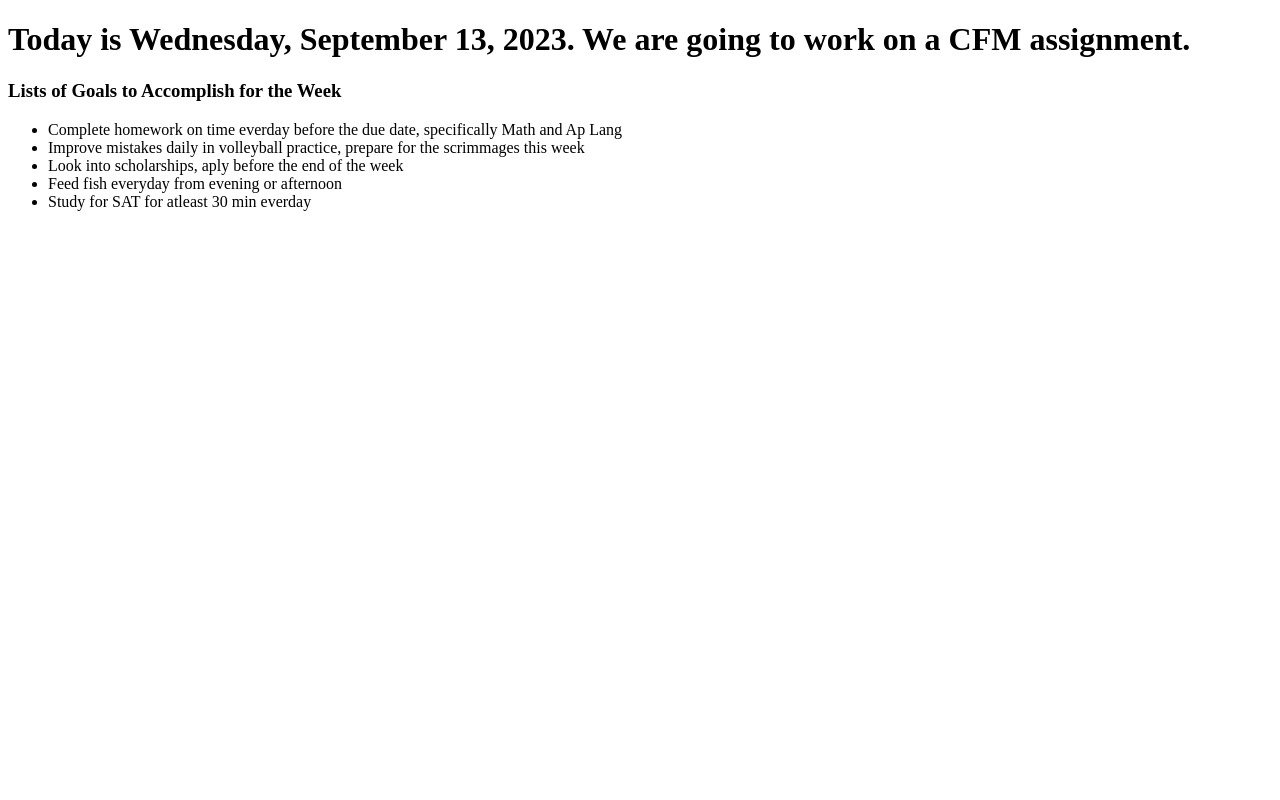
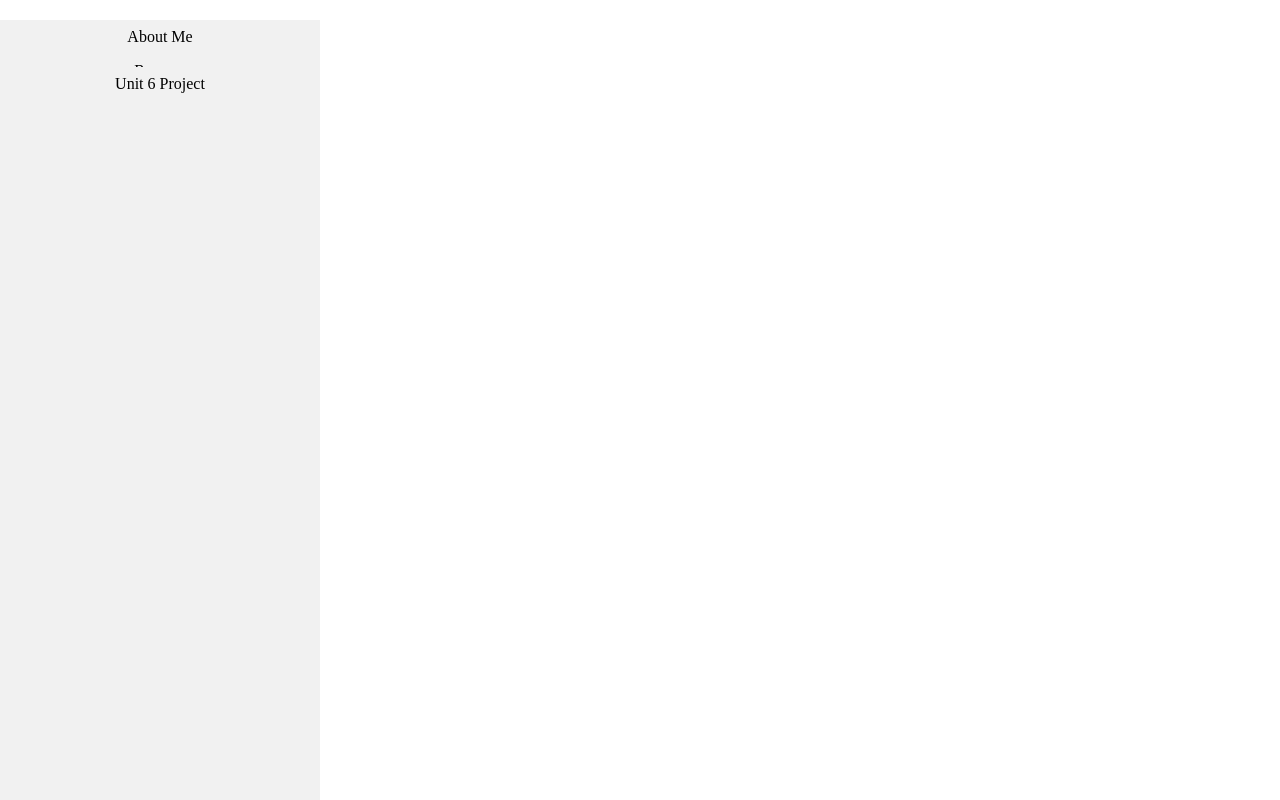
Before and after one commit to prinlim/seniorPortfolio.github.io, a plain HTML site: page index.html in a window 1280 px wide. Drawn offline with Linux system fonts and the light colour scheme.

Commit message:
Update index.html
added unit 6 project

```diff
--- a/index.html
+++ b/index.html
@@ -1,39 +1,65 @@
 <!DOCTYPE html>
 <html>
-  <head>
-    <meta charset="utf-8">
-    <meta name = "description" content="Thomas Edison Web and App Development">
-    <meta name= "keywords" content= "Thomas Edison">
-    <meta name="author" content="Princess Lim">
-    <title>
-      Princess Lim Senior Portfolio TAEHS
-    </title>
-  </head>
-  <body>
 
-  </body>
-  <h1>
-    Today is Wednesday, September 13, 2023. We are going to work on a CFM assignment.
-  </h1>
-  <h3> Lists of Goals to Accomplish for the Week</h3>
-    <ul>
-      <li>
-        Complete homework on time everday before the due date, specifically Math and Ap Lang
-      </li>
-      <li>
-        Improve mistakes daily in volleyball practice, prepare for the scrimmages this week
-      </li>
-      <li>
-        Look into scholarships, aply before the end of the week
-      </li>
-      <li>
-        Feed fish everyday from evening or afternoon
-      </li>
-      <li>
-        Study for SAT for atleast 30 min everday
-      </li>
-    </ul>
+<head>
+  <meta charset="utf-8">
+  <meta name="viewport" content="width=device-width">
+  <title>replit</title>
+  <link href="style.css" rel="stylesheet" type="text/css" />
+  <style>
+    html {
+  height: 100%;
+  width: 100%;
+}
+body {
+	margin: 0;
+}
 
+ ul{
+	list-style-type: none;
+	margin: 0;
+	padding: 0;
+	width: 25%;
+	background-color: #f1f1f1;
+	position: fixed;
+	height: 100%;
+	overflow: auto;
+	 text-align:center;
 
+}
+
+li a {
+	display: block;
+	color: #000;
+	padding: 8px 16px;
+	text-decoration: none;
+}
+
+li a.active {
+	background-color: #04AA6D;
+	color: white;
+}
+
+li a:hover:not(.active) {
+	background-color: #555;
+	color: white;
+}
+  </style>
+</head>
+
+<body>
+
+  <ul>
+		<li><a href="" target="_blank">About Me</a></li>
+		<li><a href="https://docs.google.com/document/d/1LLwahsND02Eq8cvTe8F5yu_bR2BDa-MiXet3x9otoQg/edit?usp=sharing" target="_blank">Resume</a></li>
+		<li><a href="" target="_blank">Senior Projects</a></li>
+		<li><a href="https://mypythonportfolioontheweb-princess-aleck1.pppython22-23.repl.co/" target="_blank">Junior Porfolio</a></li>
+		<li><a href="https://web-academy-2021-2022.princess-alecks.repl.co/" target="_blank">Sophmore Portfolio</a></li>
+	</ul>
+  <h2> Projects so far</h2>
+  <ul>
+    <li> <a href="https://prinlim.github.io/Unit-6-Project" target="_blank">Unit 6 Project</a></li>
+  </ul>
+</body>
 
 </html>
```
